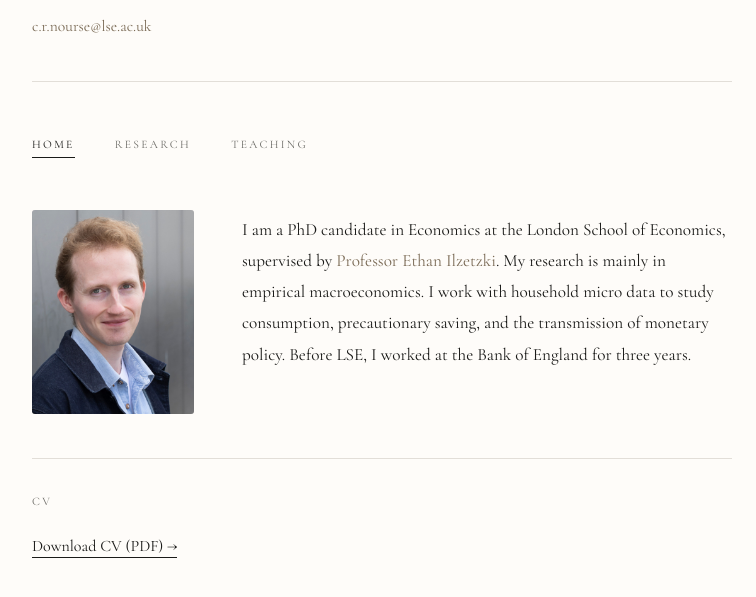
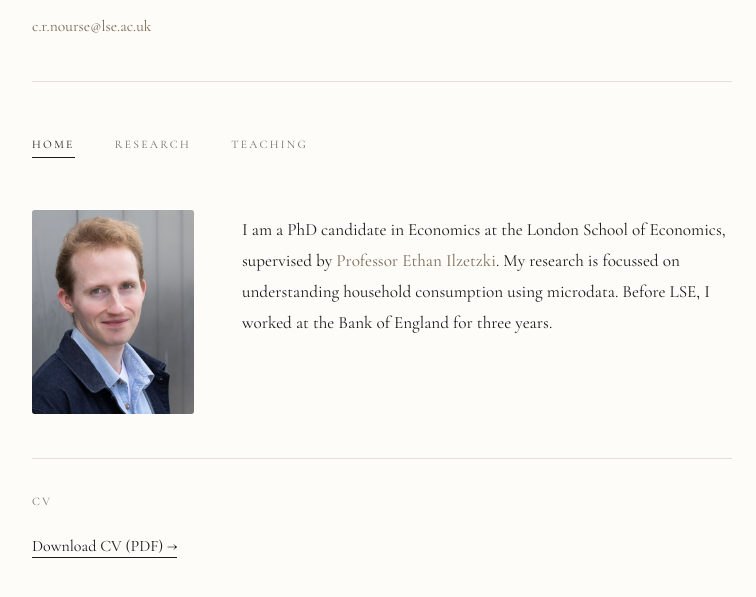
Before and after one commit to CharlieNourse/CharlieNourse.github.io, a plain HTML site: page index.html in a window 1280 px wide. Shown: the part 179-776 px from the top of the page, without its empty margins (258-1014 px from the left). Drawn offline with nearby package versions, Linux system fonts and the light colour scheme.

Commit message:
Update index.html

```diff
--- a/index.html
+++ b/index.html
@@ -365,9 +365,7 @@
       <p class="about-text">
         I am a PhD candidate in Economics at the London School of Economics, supervised by
         <a href="https://www.lse.ac.uk/economics/people/faculty/ethan-ilzetzki">Professor Ethan Ilzetzki</a>.
-        My research is mainly in empirical macroeconomics.
-        I work with household micro data to study consumption, precautionary saving,
-        and the transmission of monetary policy.
+        My research is focussed on understanding household consumption using microdata.
         Before LSE, I worked at the Bank of England for three years.
       </p>
     </div>
```
